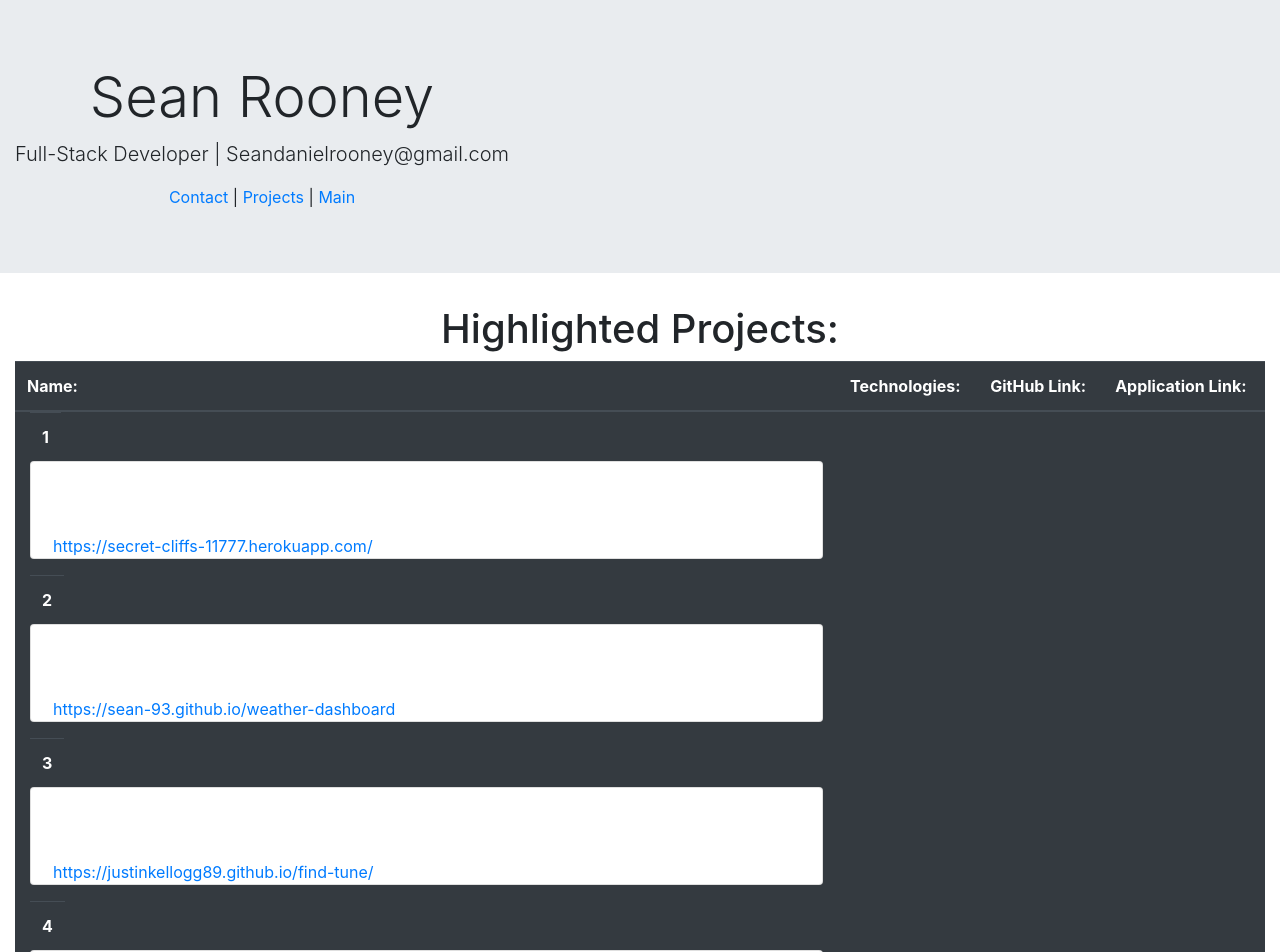
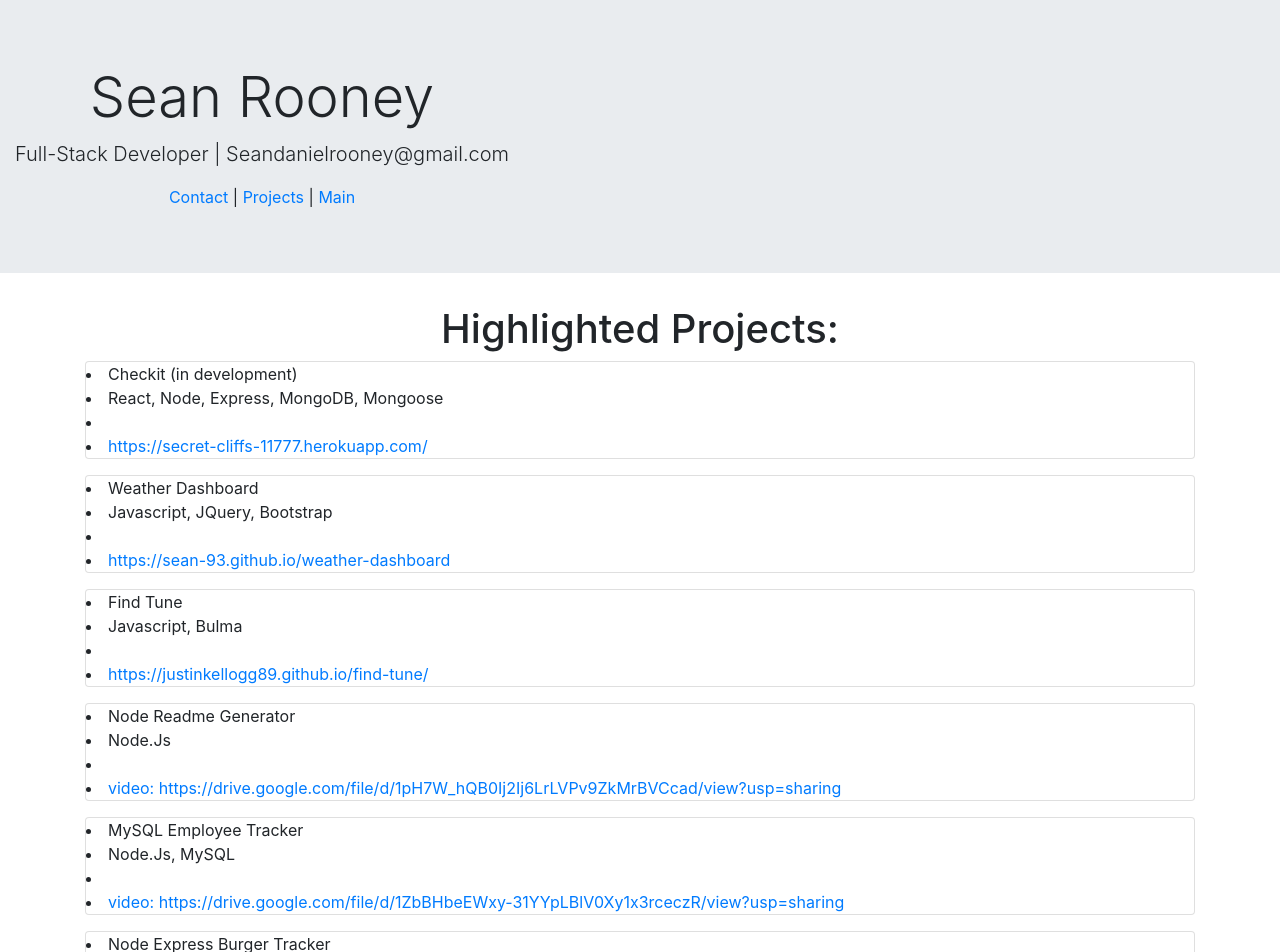
Before and after one commit to Sean-93/react-portfolio, a React (Create React App) app: page /projects in a window 1280 px wide. Shown: the top 952 px of the page. Built offline with nearby package versions, Linux system fonts and the light colour scheme.

Commit message:
cleaning things up

```diff
--- a/src/components/projects.js
+++ b/src/components/projects.js
@@ -6,7 +6,7 @@ export default function Projects(props) {
   const projects = props.projectList.map((item, index) => {
       return (
         <article className="container">
-          <th scope="row">{index+1}</th>
+          {/* <th scope="row">{index+1}</th> */}
           <p className="card">
           <li>{item.name}</li>
           <li>{item.technologies}</li>
@@ -21,7 +21,7 @@ export default function Projects(props) {
     <div>
       <div className="container-fluid">
         <h1 className="text-center">Highlighted Projects:</h1>
-        <table className="table table-dark">
+        {/* <table className="table table-dark">
           <thead>
             <tr>
 
@@ -31,11 +31,11 @@ export default function Projects(props) {
               <th scope="col">Application Link:</th>
 
             </tr>
-          </thead>
-          <tbody>
+          </thead> */}
+
           {projects}
-          </tbody>
-        </table>
+
+
       </div>
     </div>
   );
```
